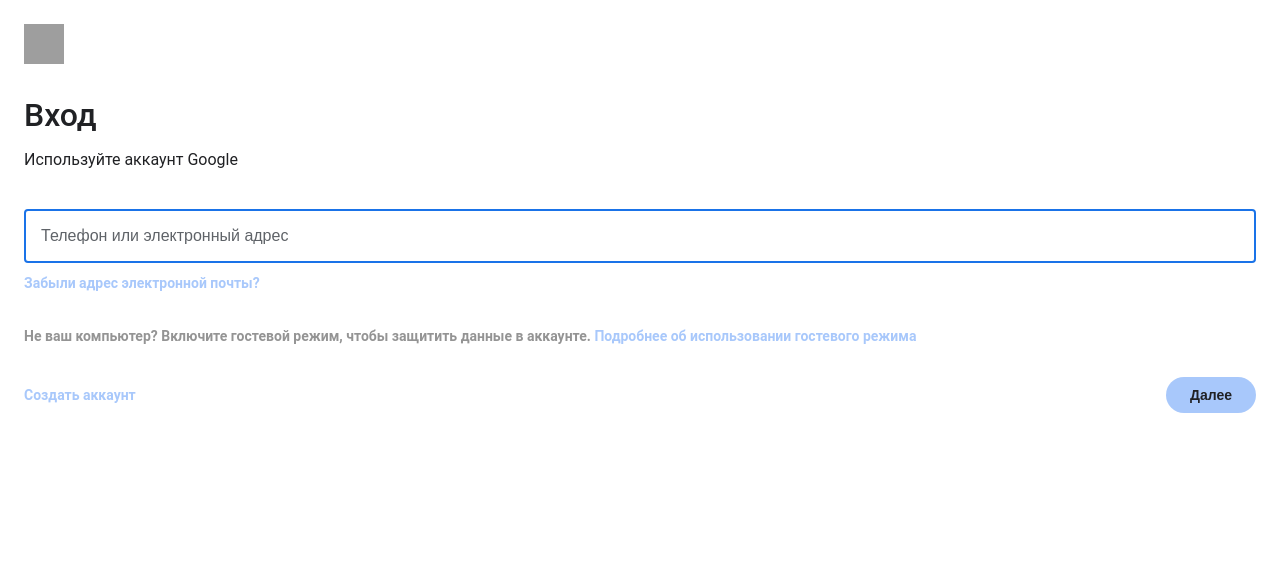
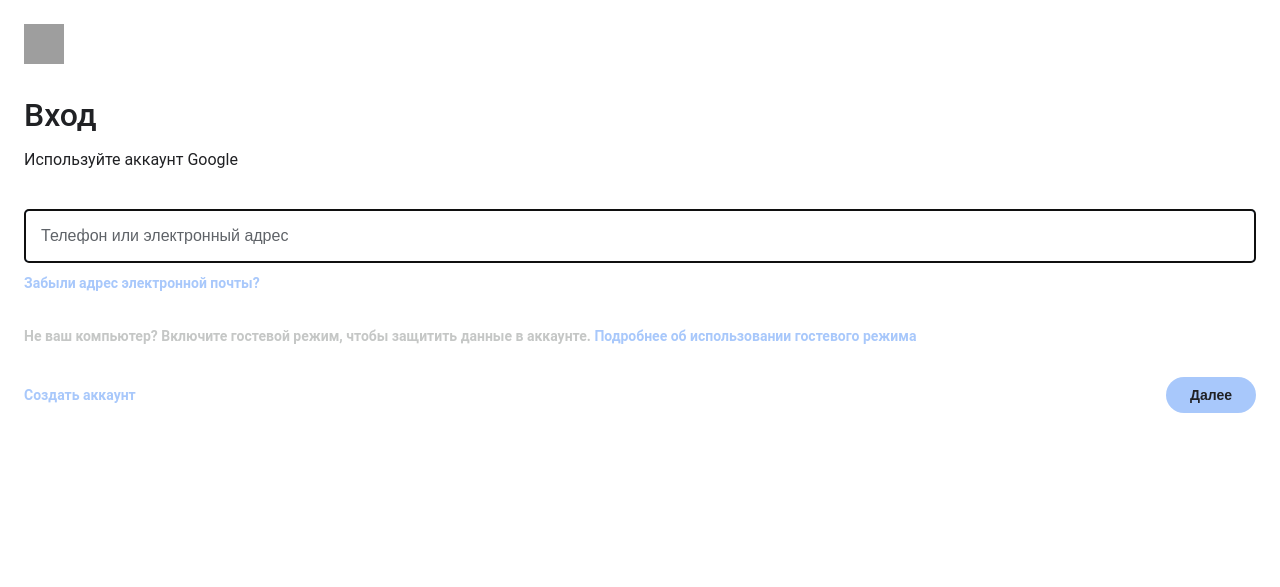
Before and after one commit to edsokerin-png/no-reply-verify, a Flask app: page / in a window 1280 px wide. Shown: the top 587 px of the page. Run offline with Flask 3, Linux system fonts and the light colour scheme; grey boxes are pictures that could not be loaded.

Commit message:
Update style.css

```diff
--- a/static/style.css
+++ b/static/style.css
@@ -128,7 +128,7 @@ input[type="text"] {
   background: transparent;
   border: 1px solid var(--border);
   border-radius: 4px;
-  color: var(--text);
+  color: #c5c7c6
   outline: none;
   margin-bottom: 10px;
 }
@@ -152,7 +152,7 @@ input[type="text"]:focus {
 
 .hint {
   font-size: 14px;
-  color: #949494;
+  color: #c5c7c6;
   font-weight: 600;
   line-height: 1.5;
   margin-top: 25px;
```
